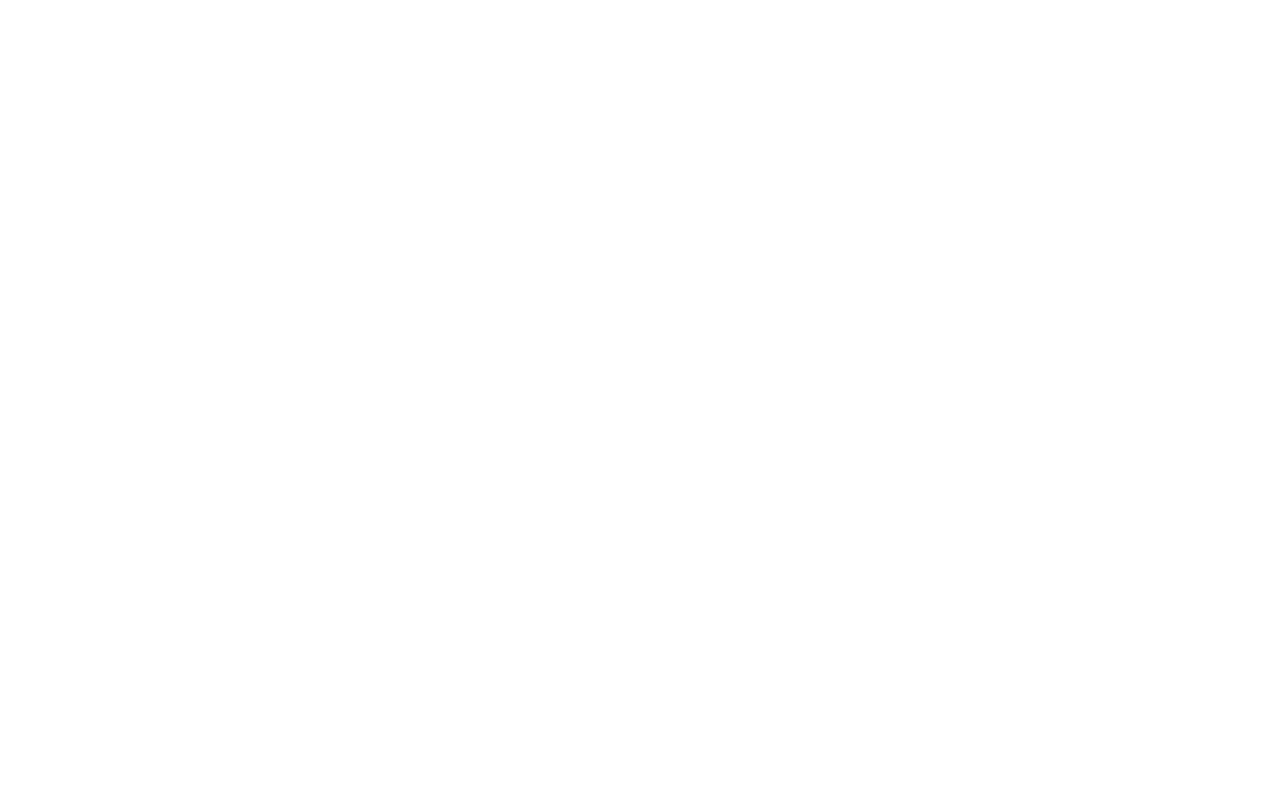
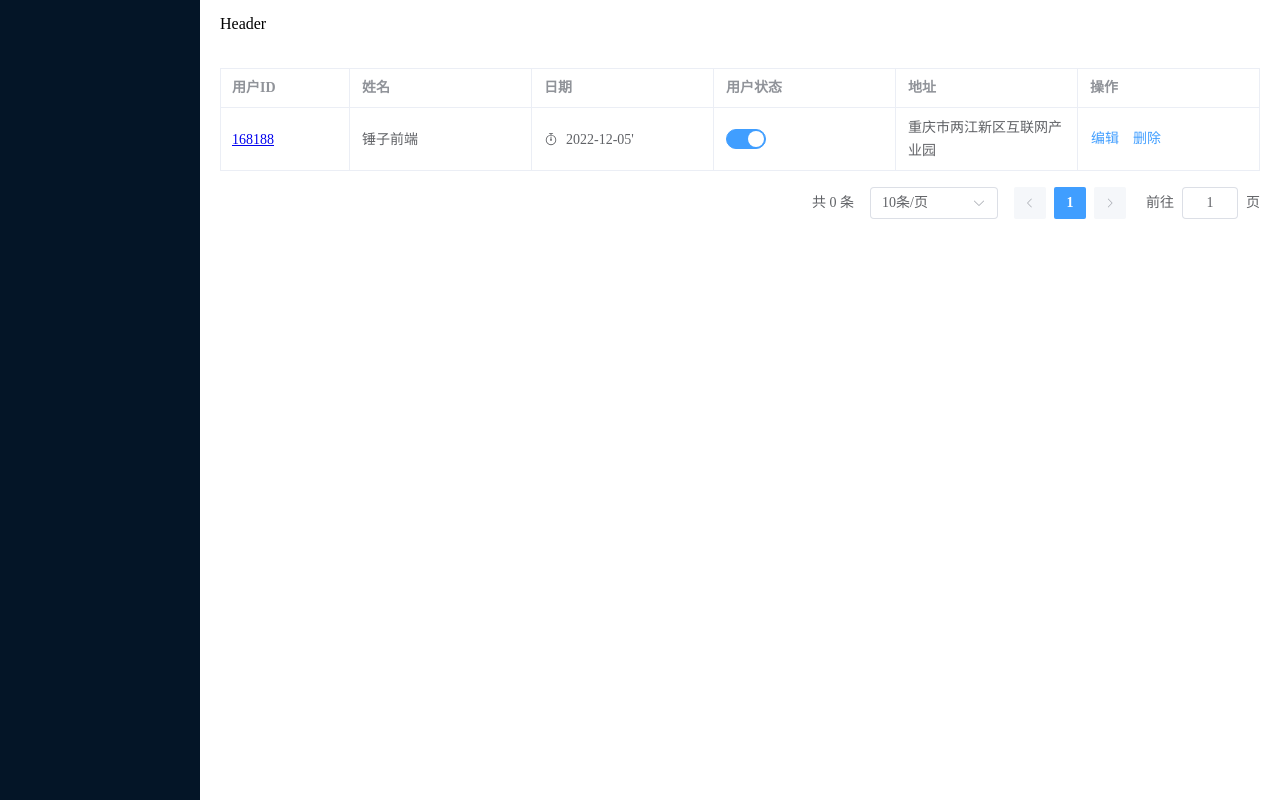
Before and after one commit to cz-frontend/cz-basic-component-platform, a Vue app: page /table in a window 1280 px wide. Before the commit this address had no page. Built offline with nearby package versions, Linux system fonts and the light colour scheme.

Commit message:
feat: 表哥演示页面输出

```diff
--- a/components.d.ts
+++ b/components.d.ts
@@ -17,6 +17,7 @@
     ElIcon: typeof import('element-plus/es')['ElIcon']
     ElIconCheck: typeof import('@element-plus/icons-vue')['Check']
     ElIconClose: typeof import('@element-plus/icons-vue')['Close']
+    ElIconTimer: typeof import('@element-plus/icons-vue')['Timer']
     ElInput: typeof import('element-plus/es')['ElInput']
     ElMain: typeof import('element-plus/es')['ElMain']
     ElMenu: typeof import('element-plus/es')['ElMenu']
@@ -26,6 +27,7 @@
     ElRow: typeof import('element-plus/es')['ElRow']
     ElScrollbar: typeof import('element-plus/es')['ElScrollbar']
     ElSubMenu: typeof import('element-plus/es')['ElSubMenu']
+    ElSwitch: typeof import('element-plus/es')['ElSwitch']
     ElTable: typeof import('element-plus/es')['ElTable']
     ElTableColumn: typeof import('element-plus/es')['ElTableColumn']
     Logo: typeof import('./src/components/AppLayout/components/Logo.vue')['default']
--- a/src/base-ui/CzTable/src/index.vue
+++ b/src/base-ui/CzTable/src/index.vue
@@ -16,7 +16,7 @@
         :label="item.label"
         :prop="item.prop"
         :width="item.width"
-        :align="item.align"
+        :align="item.align || 'left'"
       >
         <template #default="scope">
           <template v-if="scope.row.rowEdit">
@@ -84,6 +84,7 @@
       v-model:currentPage="props.currentPage"
       :page-sizes="pageSizes"
       :page-size="pageSize"
+      background
       :total="total"
       @size-change="handleSizeChange"
       @current-change="handleCurrentChange"
@@ -152,7 +153,7 @@
   // 显示分页的对齐方式
   paginationAlign: {
     type: String as PropType<"left" | "center" | "right">,
-    default: "left",
+    default: "right",
   },
   // 当前是第几页
   currentPage: {
@@ -167,7 +168,7 @@
   // 显示分页数据多少条的选项
   pageSizes: {
     type: Array,
-    default: () => [10, 20, 30, 40],
+    default: () => [10, 20, 50, 100],
   },
   // 数据总条数
   total: {
--- a/src/base-ui/CzTable/src/types.ts
+++ b/src/base-ui/CzTable/src/types.ts
@@ -5,6 +5,7 @@
   label: string;
   // 对应列的宽度
   width?: string | number;
+
   // 对齐方式
   align?: "left" | "center" | "right";
   // 自定义列模板的插槽名
--- a/src/main.ts
+++ b/src/main.ts
@@ -4,10 +4,9 @@
 import App from "./App.vue";
 import router from "./router";
 
+import "./styles/index.scss";
 import "normalize.css";
-// 全局注册自定义组件
 import CzUI from "./base-ui/index";
-// 全局注册自定义方法
 import { globalRegister } from "./global";
 
 const app = createApp(App);
--- /dev/null
+++ b/src/pages/example/table/config/index.ts
@@ -0,0 +1,38 @@
+/**
+ * 表哥配置
+ */
+import type { TableOptions } from "@/base-ui/CzTable/src/types";
+
+export const tableOptions: TableOptions[] = [
+  {
+    prop: "id",
+    width: "130px",
+    label: "用户ID",
+    slot: "link",
+  },
+  {
+    prop: "name",
+    label: "姓名",
+  },
+  {
+    prop: "date",
+    label: "日期",
+    slot: "date",
+    editable: true,
+  },
+
+  {
+    prop: "status",
+    label: "用户状态",
+    slot: "status",
+  },
+  {
+    prop: "address",
+    label: "地址",
+    editable: true,
+  },
+  {
+    label: "操作",
+    action: true,
+  },
+];
--- /dev/null
+++ b/src/pages/example/table/index.vue
@@ -0,0 +1,76 @@
+<template>
+  <cz-table
+    stripe
+    border
+    isEditRow
+    pagination
+    :total="total"
+    :data="dataList"
+    :options="tableOptions"
+    elementLoadingText="加载中..."
+    :pageSize="queryParams.pageSize"
+    :currentPage="queryParams.pageNum"
+    @size-change="handleSizeChange"
+    @current-change="handleCurrentChange"
+  >
+    <template #link="{ scope }">
+      <a href="#">{{ scope.row.id }}</a>
+    </template>
+    <template #status="{ scope }">
+      <el-switch v-model="scope.row.status" />
+    </template>
+    <template #date="{ scope }">
+      <div class="flex align-center">
+        <el-icon size="14">
+          <Timer />
+        </el-icon>
+        <span class="padding-icon">{{ scope.row.date }}</span>
+        '
+      </div>
+    </template>
+    <template #action="{ scope }">
+      <el-button type="text">编辑</el-button>
+      <el-button type="text">删除</el-button>
+    </template>
+  </cz-table>
+</template>
+
+<script setup lang="ts">
+import { tableOptions } from "./config";
+import { ref, reactive } from "vue";
+
+const total = ref(0);
+const dataList = reactive([
+  {
+    id: 168188,
+    status: true,
+    name: "锤子前端",
+    date: "2022-12-05",
+    address: "重庆市两江新区互联网产业园",
+  },
+]);
+const queryParams = reactive({
+  pageNum: 1,
+  pageSize: 10,
+});
+
+/**
+ * 舰艇数量变化
+ */
+const handleSizeChange = (val: number) => {
+  queryParams.pageSize = val;
+};
+
+/**
+ * 舰艇条数变化
+ */
+const handleCurrentChange = (val: number) => {
+  queryParams.pageNum = val;
+};
+</script>
+
+<style scoped>
+.padding-icon {
+  margin-left: 8px;
+}
+</style>
--- a/src/router/routes.ts
+++ b/src/router/routes.ts
@@ -16,6 +16,12 @@
         meta: { title: "首页", keepalive: false },
         component: () => import("@/pages/index/index.vue"),
       },
+      {
+        path: "/table",
+        name: "Table",
+        meta: { title: "自定义表哥", keepalive: false },
+        component: () => import("@/pages/example/table/index.vue"),
+      },
     ],
   },
 ];
--- /dev/null
+++ b/src/styles/global.scss
@@ -0,0 +1,7 @@
+.flex {
+  display: flex;
+}
+
+.align-center {
+  align-items: center;
+}
--- /dev/null
+++ b/src/styles/index.scss
@@ -0,0 +1 @@
+@import "./global.scss";
```
